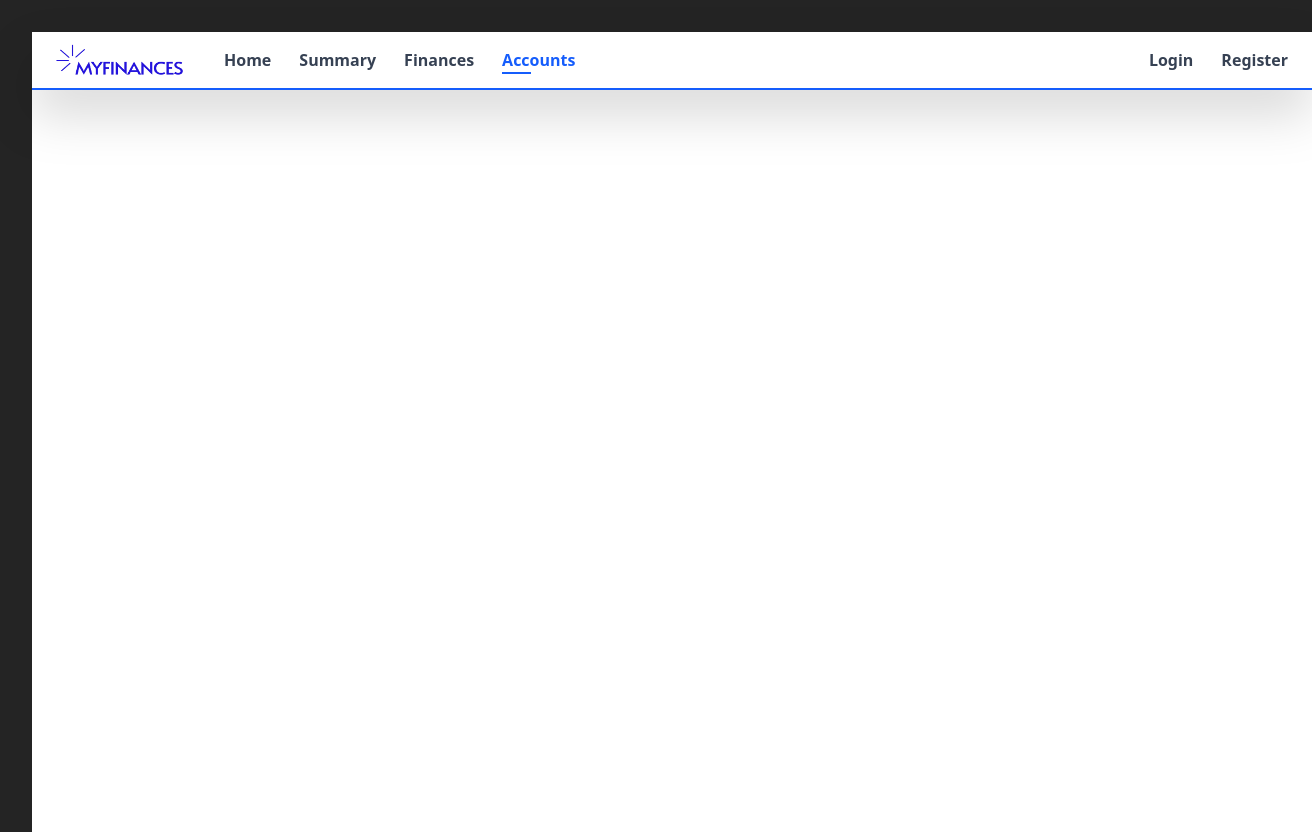
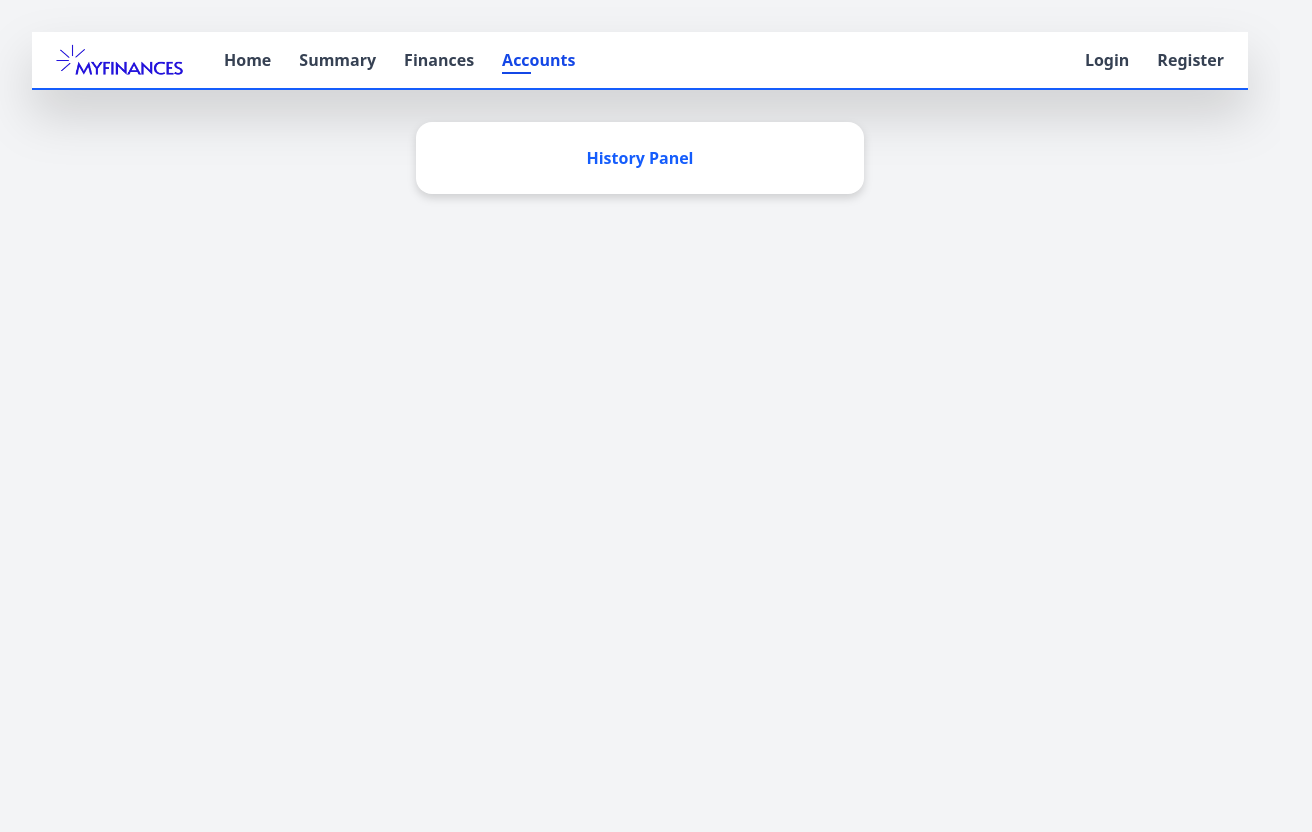
Before and after one commit to michLukaszewicz/MyFinances, a React (Vite) app in the folder MyFinances/: page /accounts in a window 1280 px wide. Shown: the whole page, 1312 px wide, since content can reach past the window. After the commit the page ends 800 px from the top, so only its background shows below. Built offline with nearby package versions, Linux system fonts and the light colour scheme.

Commit message:
Created PageContent and Box

```diff
--- a/MyFinances/src/App.tsx
+++ b/MyFinances/src/App.tsx
@@ -1,13 +1,15 @@
-import { useState } from "react";
 import "./App.css";
-import Navbar from "./Components/Navbar";
+import HistoryPanel from "./Components/HistoryPanel/HistoryPanel";
+import Navbar from "./Components/Navbar/Navbar";
+import PageContent from "./Components/PageContent/PageContent";
 
 function App() {
-  const [count, setCount] = useState(0);
-
   return (
-    <div className="w-full h-full absolute bg-white">
+    <div className="w-full h-full">
       <Navbar />
+      <PageContent>
+        <HistoryPanel />
+      </PageContent>
     </div>
   );
 }
--- /dev/null
+++ b/MyFinances/src/Components/Box/Box.tsx
@@ -0,0 +1,16 @@
+import React from "react";
+import "./Box.css";
+
+interface Props {
+  children?: React.ReactNode;
+}
+
+function Box({ children }: Props) {
+  return (
+    <div className="bg-white rounded-2xl drop-shadow-lg p-6 max-w-md mx-auto">
+      {children}
+    </div>
+  );
+}
+
+export default Box;
--- /dev/null
+++ b/MyFinances/src/Components/HistoryPanel/HistoryPanel.tsx
@@ -0,0 +1,12 @@
+import Box from "../Box/Box";
+import "./HistoryPanel.css";
+
+const HistoryPanel = () => {
+  return (
+    <Box>
+      <h1 className="text-blue-600 font-bold text-center">History Panel</h1>
+    </Box>
+  );
+};
+
+export default HistoryPanel;
--- a/MyFinances/src/Components/Navbar.css
+++ b/MyFinances/src/Components/Navbar/Navbar.css
@@ -1,11 +1,11 @@
 @import "tailwindcss";
 
 .btn{
-    @apply hover:text-blue-600 cursor-pointer;
+    @apply hover:text-blue-700 cursor-pointer;
 }
 
 .active{
-    @apply text-blue-600 cursor-default;
+    @apply text-blue-700 cursor-default;
 }
 
 li a {
@@ -20,7 +20,7 @@ li a::after {
     height: 2px;
     bottom: -2px;
     left: 0px;
-    background: #155dfc;
+    background: #1447e6;
     opacity: 0;
     transition: opacity 0.3s ease;
 }
@@ -29,3 +29,5 @@ li a:hover::after,
 li a.active::after {
   opacity: 1;
 }
+
+/* blue-900, blue-700, cyan-500, cyan-200, trueGray-200 */
--- a/MyFinances/src/Components/Navbar.tsx
+++ b/MyFinances/src/Components/Navbar/Navbar.tsx
@@ -1,5 +1,5 @@
 import "./Navbar.css";
-import logo from "../assets/logo.png";
+import logo from "../../assets/logo.png";
 import { GiHamburgerMenu } from "react-icons/gi";
 import { useState } from "react";
 import { RiCloseLargeFill } from "react-icons/ri";
--- /dev/null
+++ b/MyFinances/src/Components/PageContent/PageContent.tsx
@@ -0,0 +1,13 @@
+interface Props {
+  children?: React.ReactNode;
+}
+
+const PageContent = ({ children }: Props) => {
+  return (
+    <main className="py-8 max-w-7x1 mx-auto px-4 sm:px-6 lg:px-8 w-full">
+      {children}
+    </main>
+  );
+};
+
+export default PageContent;
--- a/MyFinances/src/index.css
+++ b/MyFinances/src/index.css
@@ -7,7 +7,7 @@
 
   color-scheme: light dark;
   color: rgba(255, 255, 255, 0.87);
-  background-color: #242424;
+  @apply bg-gray-100;
 
   font-synthesis: none;
   text-rendering: optimizeLegibility;
```
Also changed, not shown: MyFinances/src/Components/Box/Box.css (added), MyFinances/src/Components/HistoryPanel/HistoryPanel.css (added).
